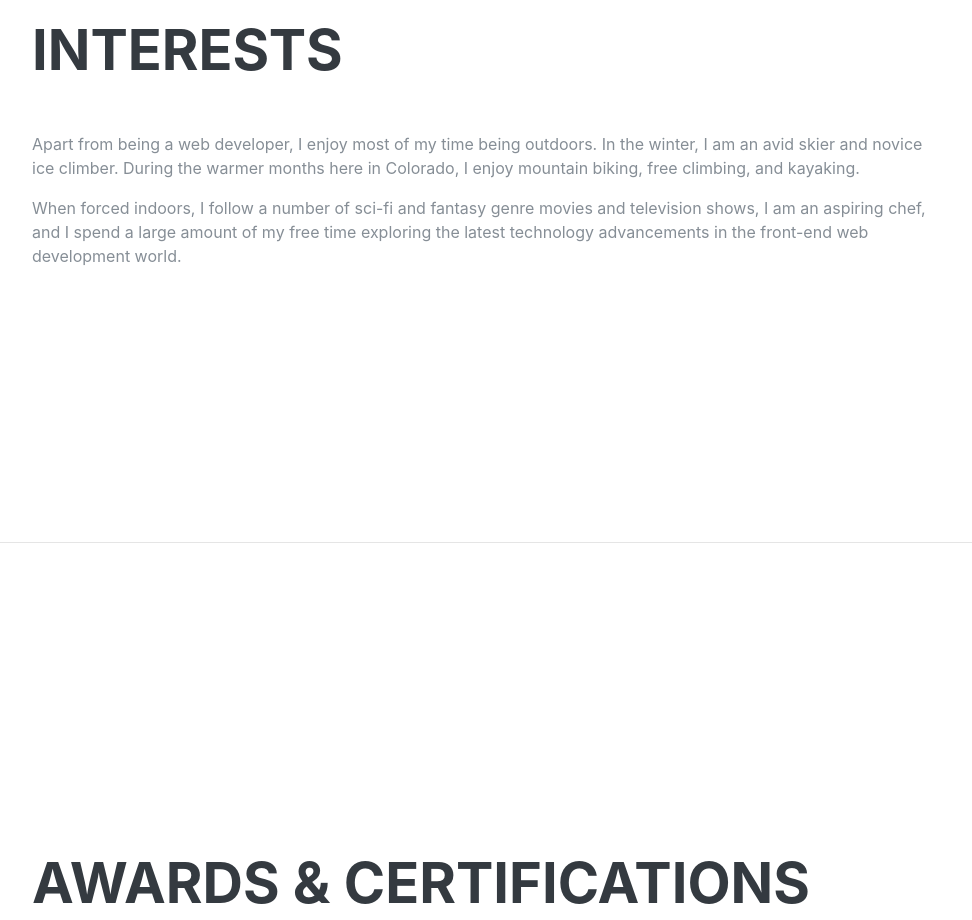
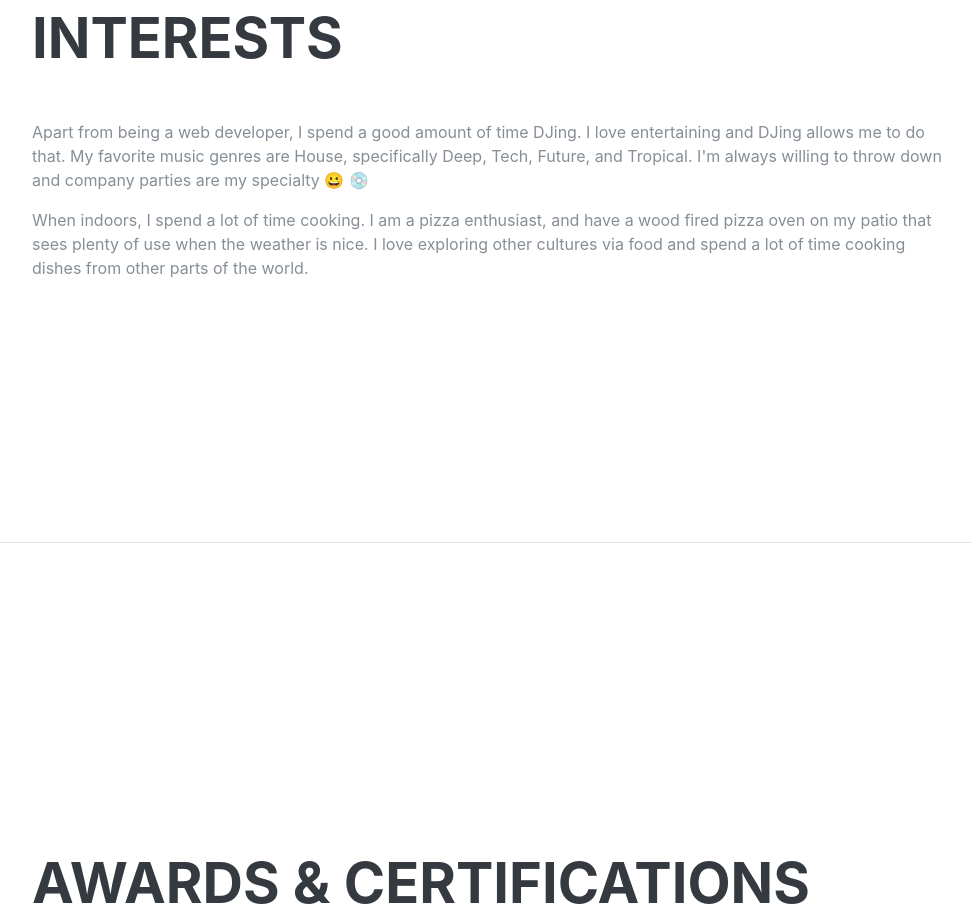
Before and after one commit to nikmartin/nikmartin.github.io, a website: page index.html in a window 1280 px wide. Shown: the part 5660-6580 px from the top of the page, without its empty margins (288-1260 px from the left). Drawn offline with nearby package versions, Linux system fonts and the light colour scheme; a web font is replaced by a local one.

Commit message:
interests

```diff
--- a/index.html
+++ b/index.html
@@ -346,12 +346,13 @@
     <section class="resume-section p-3 p-lg-5 d-flex flex-column" id="interests">
       <div class="my-auto">
         <h2 class="mb-5">Interests</h2>
-        <p>Apart from being a web developer, I enjoy most of my time being outdoors. In the winter, I am an
-          avid skier and novice ice climber. During the warmer months here in Colorado, I enjoy mountain
-          biking, free climbing, and kayaking.</p>
-        <p class="mb-0">When forced indoors, I follow a number of sci-fi and fantasy genre movies and
-          television shows, I am an aspiring chef, and I spend a large amount of my free time exploring the
-          latest technology advancements in the front-end web development world.</p>
+        <p>Apart from being a web developer, I spend a good amount of time DJing. I love entertaining and
+          DJing allows me to do that. My favorite music genres are House, specifically Deep, Tech, Future,
+          and
+          Tropical. I'm always willing to throw down and company parties are my specialty 😀 💿</p>
+        <p class="mb-0">When indoors, I spend a lot of time cooking. I am a pizza enthusiast, and have a wood
+          fired pizza oven on my patio that sees plenty of use when the weather is nice. I love exploring
+          other cultures via food and spend a lot of time cooking dishes from other parts of the world.</p>
       </div>
     </section>
 
```
